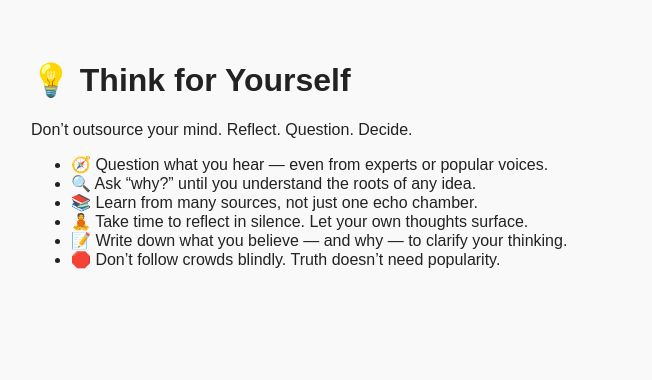
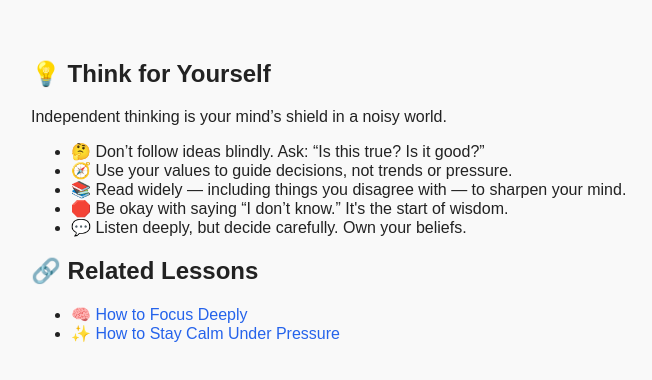
Before and after one commit to iamanvar3/1page-school, a Next.js app: page /lessons/think in a window 1280 px wide. Shown: the top 380 px of the page, without its empty margins (9-661 px from the left). Built offline with nearby package versions, Linux system fonts and the light colour scheme.

Commit message:
Update page.tsx

```diff
--- a/app/lessons/think/page.tsx
+++ b/app/lessons/think/page.tsx
@@ -1,17 +1,33 @@
-// app/lessons/think/page.tsx
 export default function Page() {
   return (
-    <main className="max-w-2xl mx-auto">
-      <h1 className="text-4xl font-bold mb-4">💡 Think for Yourself</h1>
-      <p className="mb-6">Don’t outsource your mind. Reflect. Question. Decide.</p>
-      <ul className="list-disc pl-5 space-y-2">
-        <li>🧭 Question what you hear — even from experts or popular voices.</li>
-        <li>🔍 Ask “why?” until you understand the roots of any idea.</li>
-        <li>📚 Learn from many sources, not just one echo chamber.</li>
-        <li>🧘 Take time to reflect in silence. Let your own thoughts surface.</li>
-        <li>📝 Write down what you believe — and why — to clarify your thinking.</li>
-        <li>🛑 Don’t follow crowds blindly. Truth doesn’t need popularity.</li>
-      </ul>
+    <main className="max-w-2xl mx-auto space-y-12">
+      <section>
+        <h1 className="text-4xl font-bold mb-4">💡 Think for Yourself</h1>
+        <p className="mb-6">Independent thinking is your mind’s shield in a noisy world.</p>
+        <ul className="list-disc pl-5 space-y-2">
+          <li>🤔 Don’t follow ideas blindly. Ask: “Is this true? Is it good?”</li>
+          <li>🧭 Use your values to guide decisions, not trends or pressure.</li>
+          <li>📚 Read widely — including things you disagree with — to sharpen your mind.</li>
+          <li>🛑 Be okay with saying “I don’t know.” It's the start of wisdom.</li>
+          <li>💬 Listen deeply, but decide carefully. Own your beliefs.</li>
+        </ul>
+      </section>
+
+      <section>
+        <h2 className="text-3xl font-semibold mb-4">🔗 Related Lessons</h2>
+        <ul className="list-disc pl-5 space-y-2">
+          <li>
+            <a href="/lessons/focus" className="text-blue-600 hover:underline">
+              🧠 How to Focus Deeply
+            </a>
+          </li>
+          <li>
+            <a href="/lessons/calm" className="text-blue-600 hover:underline">
+              ✨ How to Stay Calm Under Pressure
+            </a>
+          </li>
+        </ul>
+      </section>
     </main>
   );
 }
```
